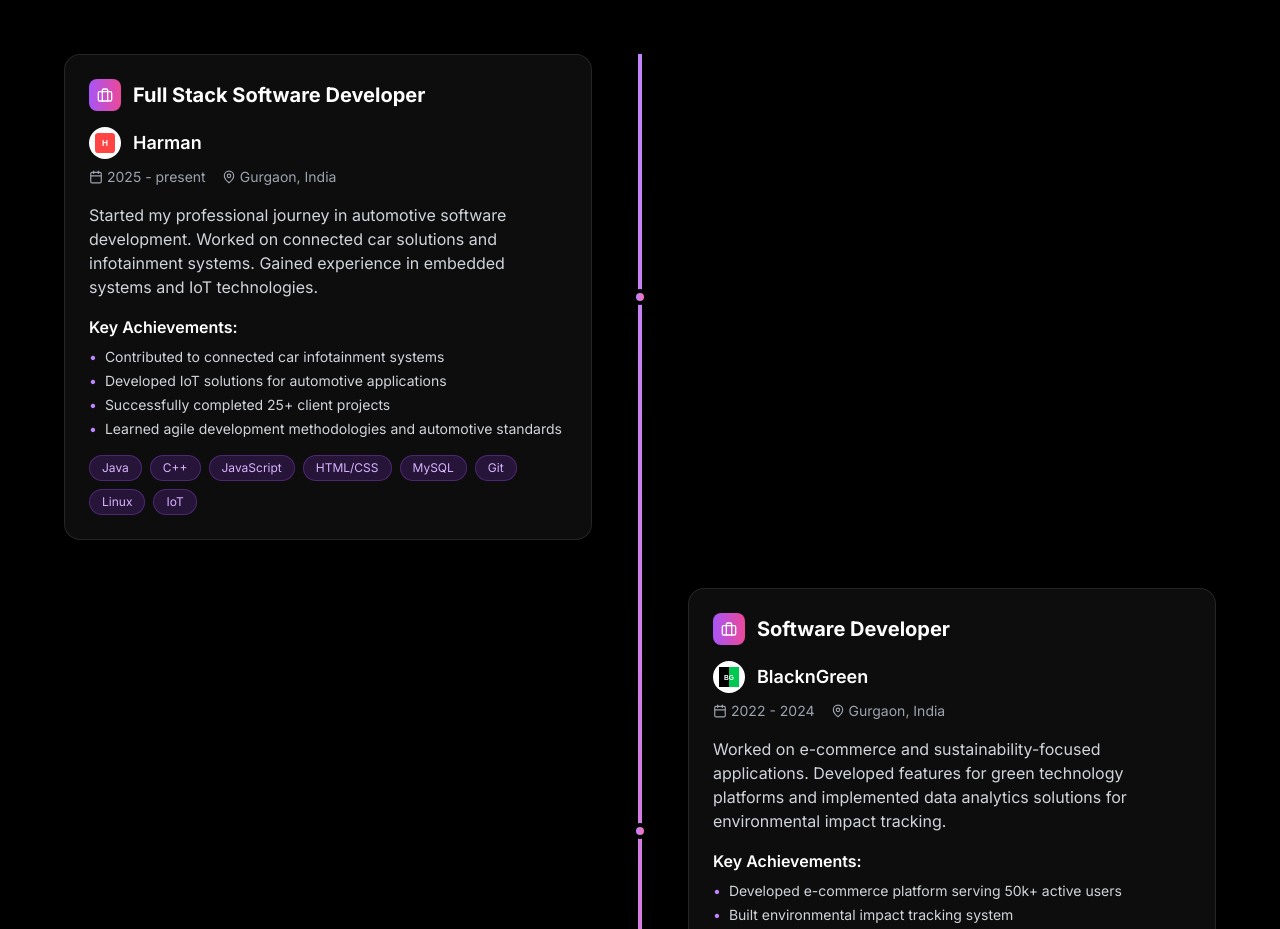
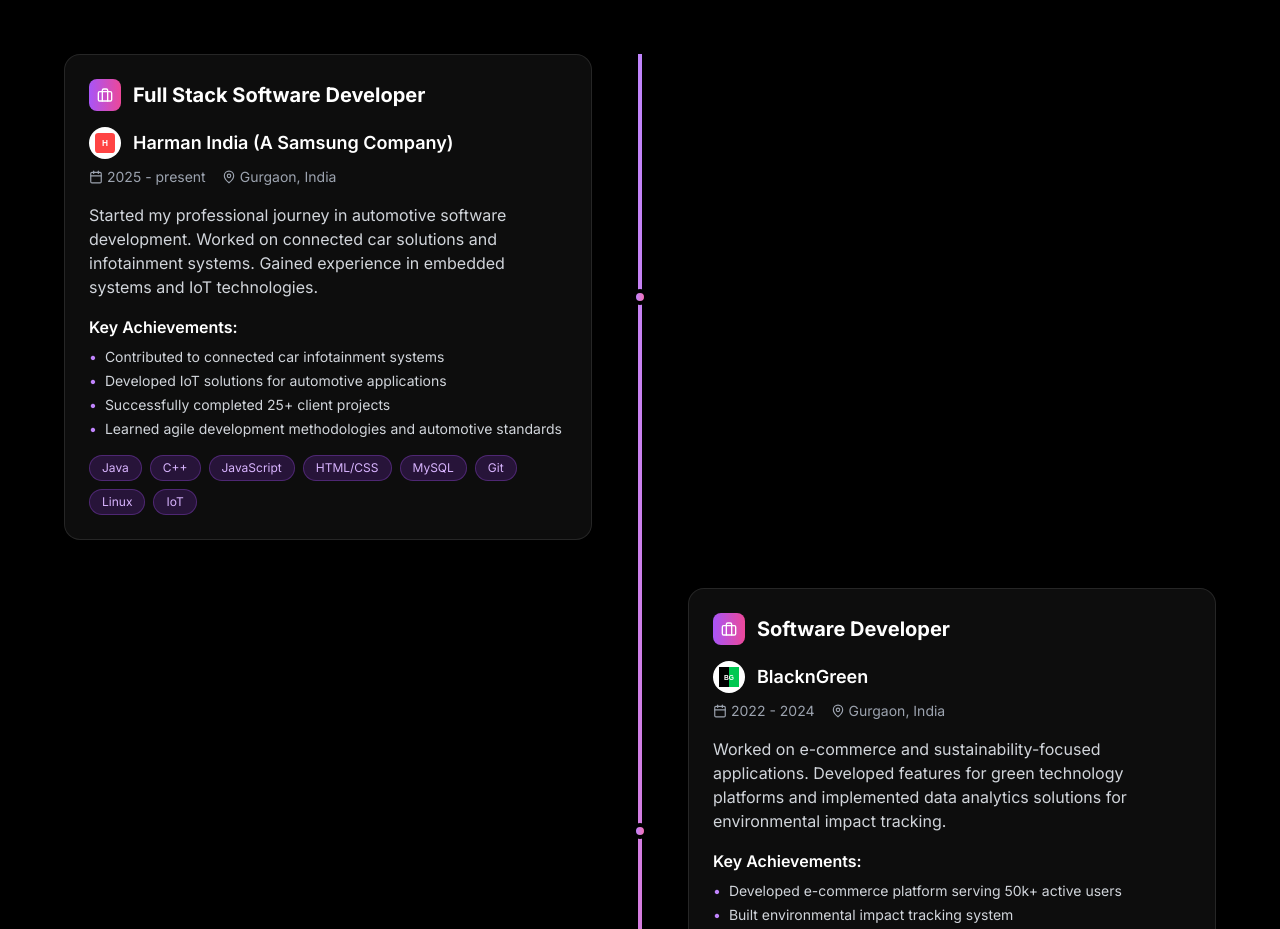
Before and after one commit to The-Ravi/portfolio, a Next.js app: page / in a window 1280 px wide. Shown: the part 3740-4669 px from the top of the page. Built offline with nearby package versions, Linux system fonts and the light colour scheme.

Commit message:
company name change

```diff
--- a/src/components/Experience.tsx
+++ b/src/components/Experience.tsx
@@ -19,7 +19,7 @@
   const experiences = [
     {
       title: "Full Stack Software Developer",
-      company: "Harman",
+      company: "Harman India (A Samsung Company)",
       logo: "/logos/harman-logo.svg",
       location: "Gurgaon, India",
       period: "2025 - present",
```
